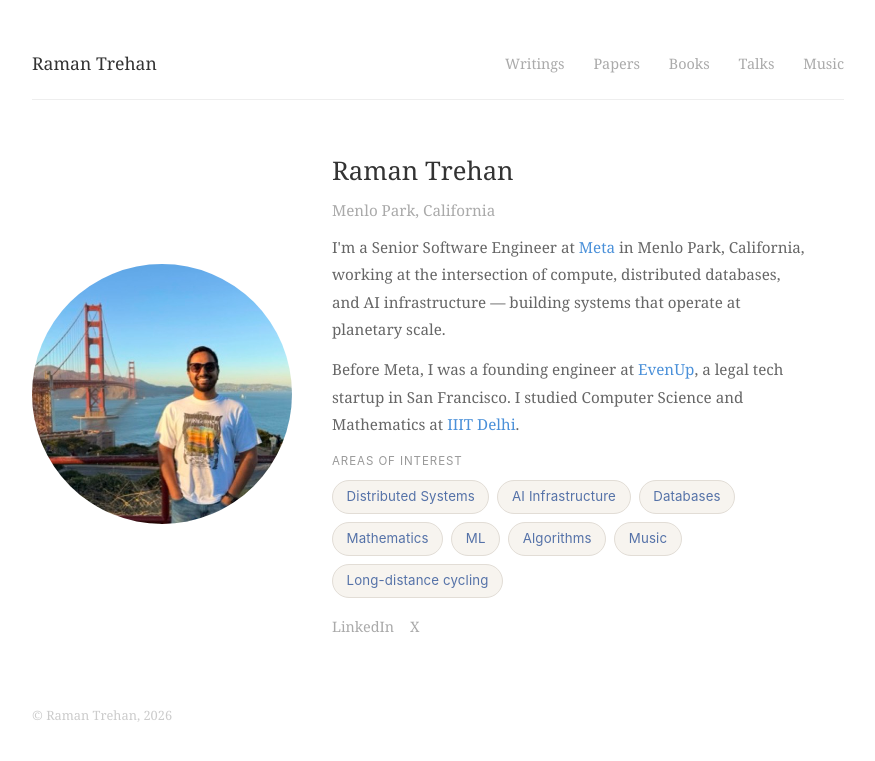
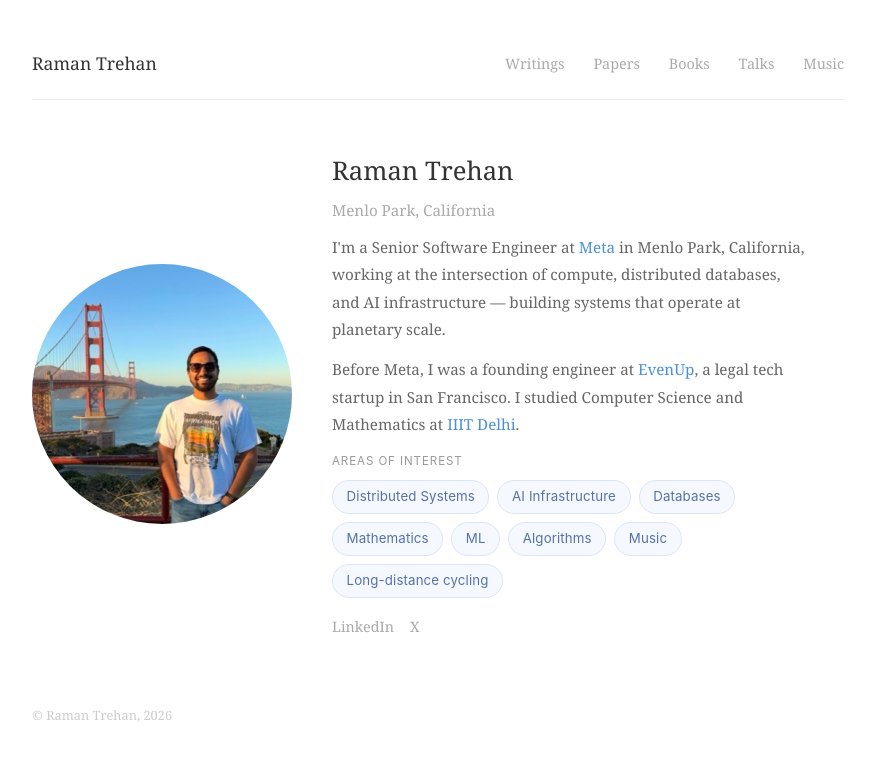
Before and after one commit to ramandeeptrehan/ramandeeptrehan.github.io, a Jekyll site: the page built from index.html, in a window 1280 px wide. Shown: the top 761 px of the page, without its empty margins (202-1077 px from the left). Built offline with Jekyll 4.4.1, drawn with Linux system fonts in a browser that asks for light colours.

Commit message:
Whiter background on interest tags

```diff
--- a/assets/css/style.css
+++ b/assets/css/style.css
@@ -130,7 +130,7 @@ nav a.active {
   border: 1px solid transparent;
 }
 
-.interests ul li { background: #f7f4ef; color: #5572a8; border-color: #e2ddd6; }
+.interests ul li { background: #f5f8ff; color: #5572a8; border-color: #dce5f5; }
 
 .links {
   display: flex;
```
